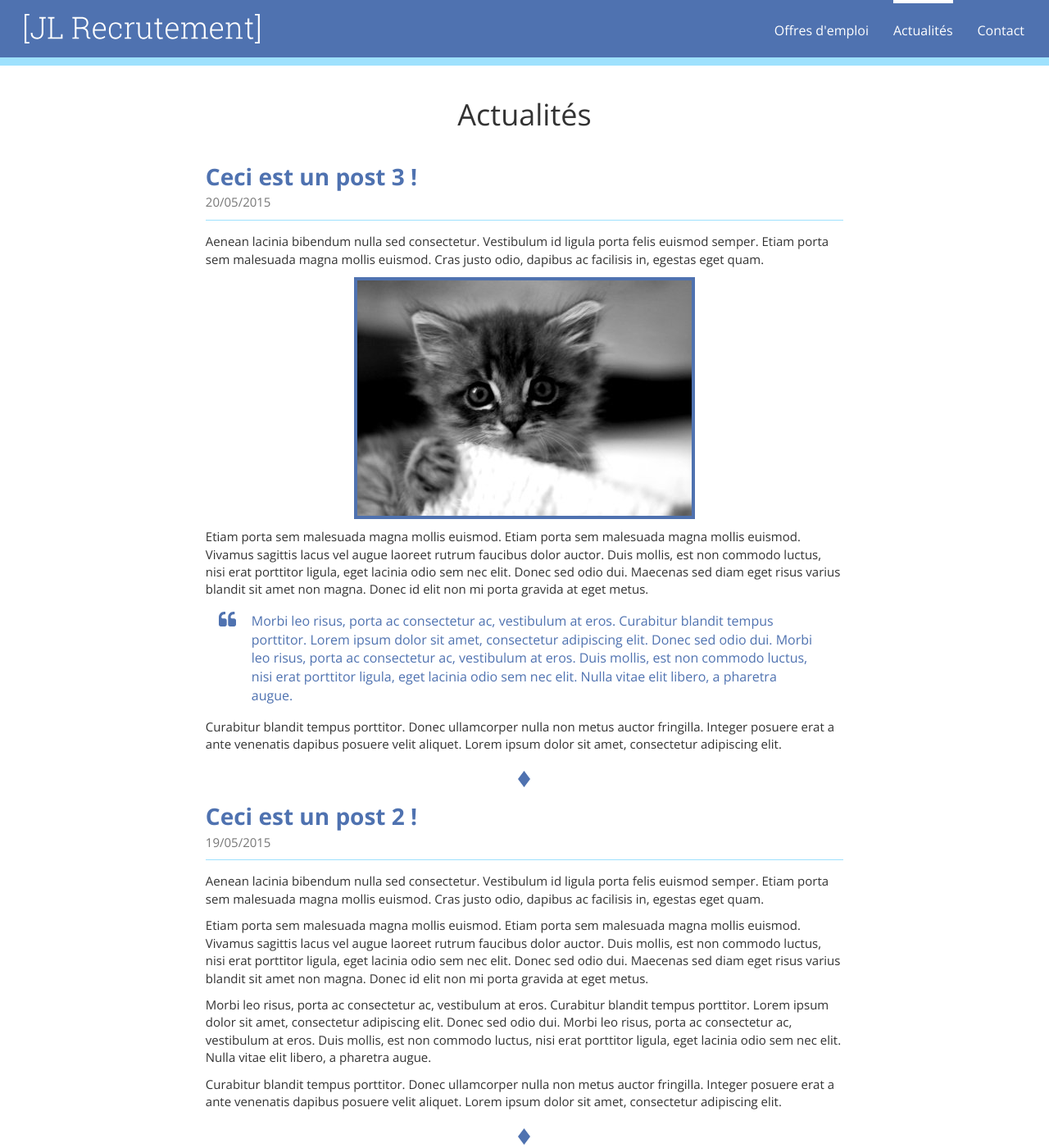
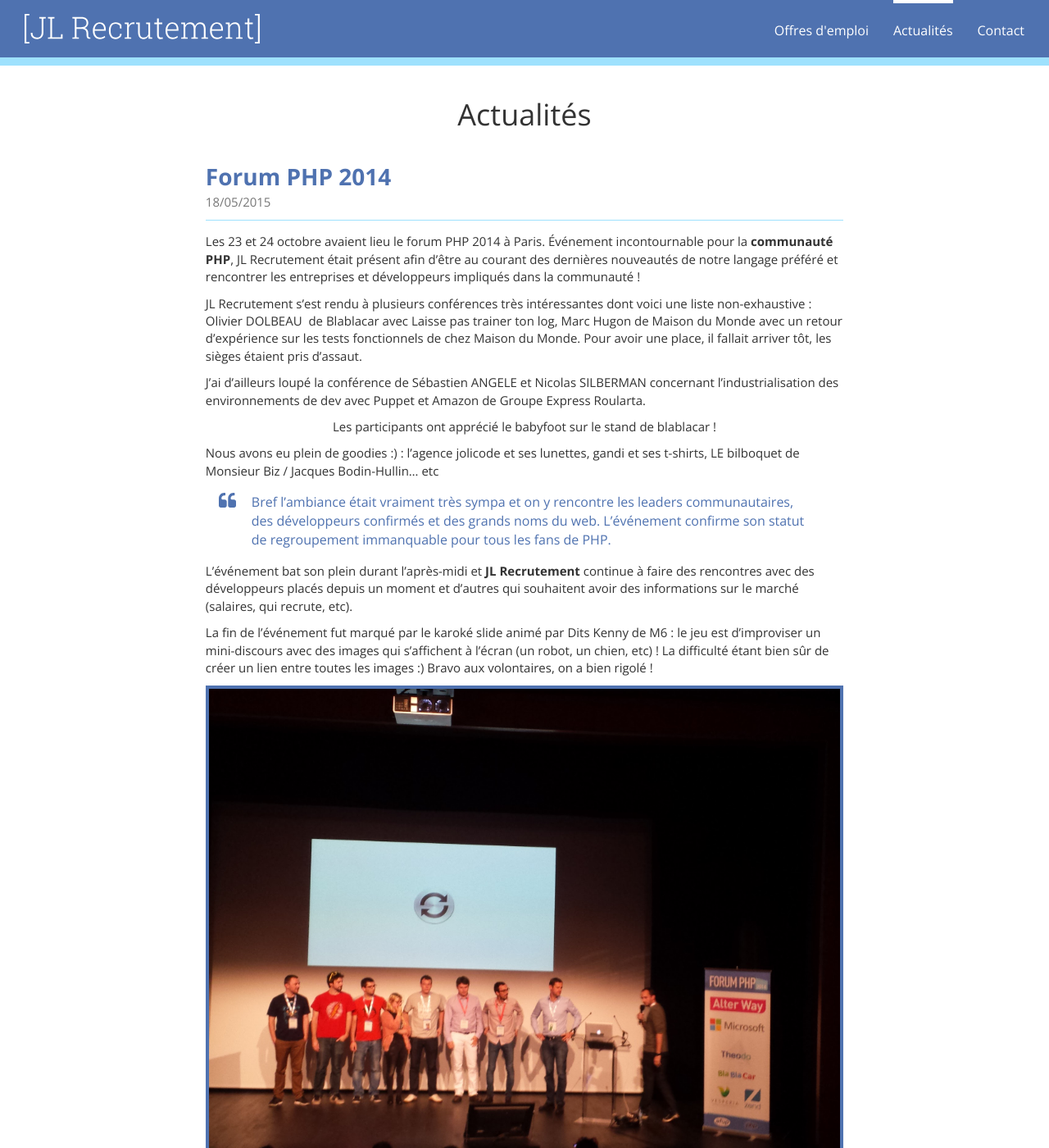
Before and after one commit to jlondiche/jlrecrutement, a Jekyll site: the page built from 02-blog.html, in a window 1280 px wide and 1400 px high. Shown: the whole window at 82% size. Built offline with Jekyll 4.4.1, drawn with Linux system fonts in a browser that asks for light colours; nearby versions of some CDN libraries; some of the changed text lies outside the part shown.

Commit message:
MAJ blog

```diff
--- a/_posts/2015-05-19-ceci-est-un-post-2.md
+++ /dev/null
@@ -1,13 +0,0 @@
----
-layout: post
-title:  "Ceci est un post 2 !"
-date:   2015-05-19 15:54:21
----
-
-Aenean lacinia bibendum nulla sed consectetur. Vestibulum id ligula porta felis euismod semper. Etiam porta sem malesuada magna mollis euismod. Cras justo odio, dapibus ac facilisis in, egestas eget quam.
-
-Etiam porta sem malesuada magna mollis euismod. Etiam porta sem malesuada magna mollis euismod. Vivamus sagittis lacus vel augue laoreet rutrum faucibus dolor auctor. Duis mollis, est non commodo luctus, nisi erat porttitor ligula, eget lacinia odio sem nec elit. Donec sed odio dui. Maecenas sed diam eget risus varius blandit sit amet non magna. Donec id elit non mi porta gravida at eget metus.
-
-Morbi leo risus, porta ac consectetur ac, vestibulum at eros. Curabitur blandit tempus porttitor. Lorem ipsum dolor sit amet, consectetur adipiscing elit. Donec sed odio dui. Morbi leo risus, porta ac consectetur ac, vestibulum at eros. Duis mollis, est non commodo luctus, nisi erat porttitor ligula, eget lacinia odio sem nec elit. Nulla vitae elit libero, a pharetra augue.
-
-Curabitur blandit tempus porttitor. Donec ullamcorper nulla non metus auctor fringilla. Integer posuere erat a ante venenatis dapibus posuere velit aliquet. Lorem ipsum dolor sit amet, consectetur adipiscing elit.
--- a/_posts/2015-05-20-ceci-est-un-post-3.md
+++ /dev/null
@@ -1,15 +0,0 @@
----
-layout: post
-title:  "Ceci est un post 3 !"
-date:   2015-05-20 15:54:21
----
-
-Aenean lacinia bibendum nulla sed consectetur. Vestibulum id ligula porta felis euismod semper. Etiam porta sem malesuada magna mollis euismod. Cras justo odio, dapibus ac facilisis in, egestas eget quam.
-
-![Kitten](/assets/2015/05/kitten.jpg)
-
-Etiam porta sem malesuada magna mollis euismod. Etiam porta sem malesuada magna mollis euismod. Vivamus sagittis lacus vel augue laoreet rutrum faucibus dolor auctor. Duis mollis, est non commodo luctus, nisi erat porttitor ligula, eget lacinia odio sem nec elit. Donec sed odio dui. Maecenas sed diam eget risus varius blandit sit amet non magna. Donec id elit non mi porta gravida at eget metus.
-
-> Morbi leo risus, porta ac consectetur ac, vestibulum at eros. Curabitur blandit tempus porttitor. Lorem ipsum dolor sit amet, consectetur adipiscing elit. Donec sed odio dui. Morbi leo risus, porta ac consectetur ac, vestibulum at eros. Duis mollis, est non commodo luctus, nisi erat porttitor ligula, eget lacinia odio sem nec elit. Nulla vitae elit libero, a pharetra augue.
-
-Curabitur blandit tempus porttitor. Donec ullamcorper nulla non metus auctor fringilla. Integer posuere erat a ante venenatis dapibus posuere velit aliquet. Lorem ipsum dolor sit amet, consectetur adipiscing elit.
```
Also changed, not shown: _posts/2015-05-18-forum-php-2014.md (+1 -3 lines).
